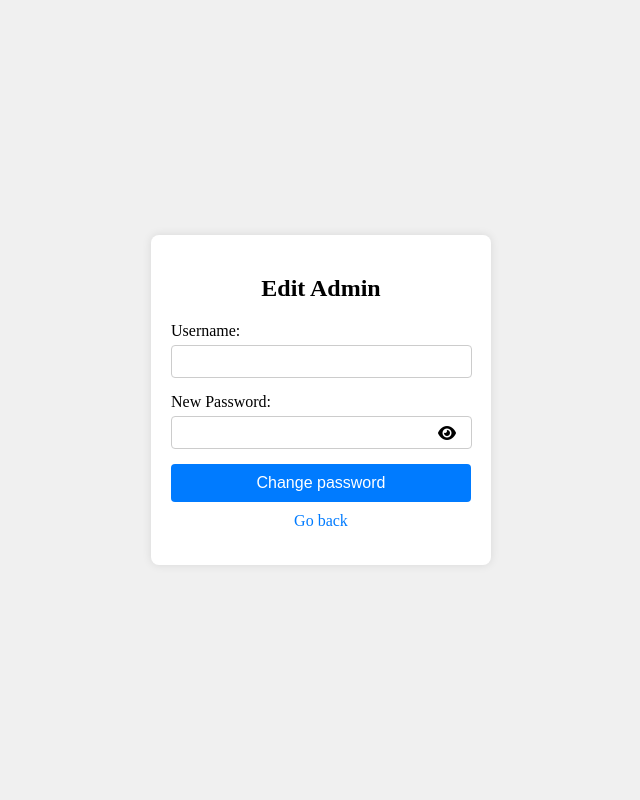
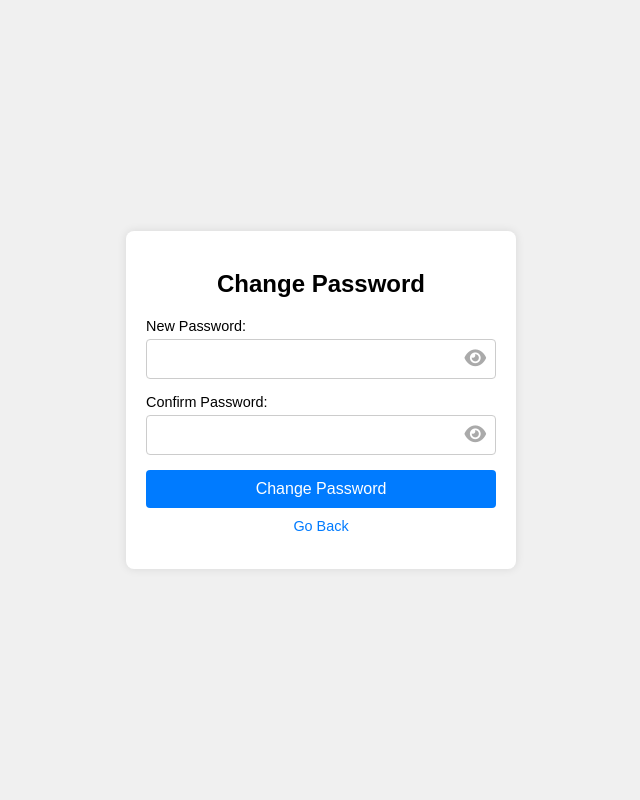
Before and after one commit to AbdulPaito/OCT-14, a PHP site: page /admin_edit.php in a window 1280 px wide. Shown: the whole page, without its empty margins (319-959 px from the left). Run offline with PHP 8.4, Linux system fonts and the light colour scheme; data that the repository does not hold is empty.

Commit message:
Add files via upload

```diff
--- a/admin_edit.php
+++ b/admin_edit.php
@@ -2,74 +2,50 @@
 session_start();
 require_once('database.php'); // Ensure this includes your database connection
 
-$username_admin = "";
-$new_password_admin = "";
+$new_password = "";
+$confirm_password = "";
 $message = "";
 
-// Fetch user data if an ID is provided (for initial form display or after update)
+// Fetch user ID if provided
 if (isset($_GET['id'])) {
     $id = $_GET['id'];
-
-    // Fetch current user data
-    $query = "SELECT username_admin FROM admins WHERE id = ?";
-    $stmt = mysqli_prepare($conn, $query);
-
-    if ($stmt) {
-        mysqli_stmt_bind_param($stmt, "i", $id);
-        mysqli_stmt_execute($stmt);
-        mysqli_stmt_bind_result($stmt, $username_admin);
-        mysqli_stmt_fetch($stmt);
-        mysqli_stmt_close($stmt);
-    }
 }
 
 // Check if form was submitted
 if ($_SERVER["REQUEST_METHOD"] == "POST") {
-    $username_admin = $_POST['username_admin'];
-    $new_password_admin = $_POST['password_admin'];
+    $new_password = $_POST['password'];
+    $confirm_password = $_POST['confirm_password'];
 
-    if (empty($new_password_admin)) {
-        // Update only the username if the password is not provided
-        $query = "UPDATE admins SET username_admin = ? WHERE id = ?";
+    // Initialize query variables
+    $query = "UPDATE users SET password = ? WHERE id = ?";
+    $params = [];
+    $types = "si";
+
+    // Check if new password and confirm password match
+    if (!empty($new_password)) {
+        if ($new_password === $confirm_password) {
+            $params[] = $new_password;
+            $params[] = $id;
+
+            // Prepare and execute the query
             $stmt = mysqli_prepare($conn, $query);
 
             if ($stmt) {
-            mysqli_stmt_bind_param($stmt, "si", $username_admin, $id);
+                mysqli_stmt_bind_param($stmt, $types, ...$params);
                 $success = mysqli_stmt_execute($stmt);
 
                 if ($success) {
-                $message = "Admin username updated successfully.";
+                    $message = "Password updated successfully.";
                 } else {
-                $message = "Error updating admin: " . mysqli_error($conn);
+                    $message = "Error updating password: " . mysqli_error($conn);
                 }
             } else {
                 $message = "Prepare statement failed: " . mysqli_error($conn);
             }
         } else {
-        // Update both the username and password
-        $query = "UPDATE admins SET username_admin = ?, password_admin = ? WHERE id = ?";
-        $stmt = mysqli_prepare($conn, $query);
-
-        if ($stmt) {
-            mysqli_stmt_bind_param($stmt, "ssi", $username_admin, $new_password_admin, $id);
-            $success = mysqli_stmt_execute($stmt);
-
-            if ($success) {
-                $message = "Admin updated successfully.";
-
-                // Update session if the user updates their own username or password
-                if (isset($_SESSION['username_admin']) && $_SESSION['username_admin'] === $username_admin) {
-                    $_SESSION['username_admin'] = $username_admin;
-                }
-            } else {
-                $message = "Error updating admin: " . mysqli_error($conn);
-            }
-        } else {
-            $message = "Prepare statement failed: " . mysqli_error($conn);
+            $message = "Passwords do not match.";
         }
     }
-
-    mysqli_stmt_close($stmt);
 }
 
 mysqli_close($conn);
@@ -80,21 +56,27 @@ mysqli_close($conn);
 <head>
     <meta charset="UTF-8">
     <meta name="viewport" content="width=device-width, initial-scale=1.0">
-    <title>Edit Admin</title>
-    <link rel="stylesheet" href="https://cdnjs.cloudflare.com/ajax/libs/font-awesome/6.0.0-beta3/css/all.min.css"> <!-- Font Awesome -->
+    <title>Change Password</title>
     <style>
+        body, input, button {
+            font-family: Arial, sans-serif;
+            margin: 0;
+            padding: 0;
+            box-sizing: border-box;
+        }
+
         body {
             display: flex;
             justify-content: center;
             align-items: center;
             height: 100vh;
-            margin: 0;
             background-color: #f0f0f0;
         }
 
         .form-container {
-            width: 300px;
-            background-color: #ffffff;
+            width: 100%;
+            max-width: 350px;
+            background-color: #fff;
             padding: 20px;
             border-radius: 8px;
             box-shadow: 0 0 10px rgba(0,0,0,0.1);
@@ -102,42 +84,38 @@ mysqli_close($conn);
 
         .form-container h2 {
             text-align: center;
+            margin-bottom: 20px;
+            font-size: 1.5em;
         }
 
         .form-group {
+            position: relative;
             margin-bottom: 15px;
-            position: relative;
         }
 
         .form-group label {
             display: block;
             margin-bottom: 5px;
+            font-size: 0.9em;
         }
 
         .form-group input[type="text"],
         .form-group input[type="password"] {
-            width: 283px;
-            padding: 8px;
+            width: 100%;
+            padding: 10px 35px 10px 10px;
             border: 1px solid #ccc;
             border-radius: 4px;
-
-        }
-
-        .form-group .password-container {
-            position: relative;
-        }
-
-        .form-group .password-container input {
-            padding-right: 40px; /* Space for the eye icon */
+            font-size: 1em;
         }
 
         .form-group .eye-icon {
             position: absolute;
-            right: 15px;
+            right: 10px;
             top: 40px;
             transform: translateY(-50%);
             cursor: pointer;
-            font-size: 16px;
+            font-size: 1.2em;
+            color: #aaa;
         }
 
         .form-group button {
@@ -148,8 +126,8 @@ mysqli_close($conn);
             border: none;
             border-radius: 4px;
             cursor: pointer;
-            font-size: 16px;
-            text-align: center;
+            font-size: 1em;
+            transition: background-color 0.3s ease;
         }
 
         .form-group button:hover {
@@ -162,49 +140,50 @@ mysqli_close($conn);
             margin-top: 10px;
             color: #007bff;
             text-decoration: none;
+            font-size: 0.9em;
         }
 
         .form-group a:hover {
             text-decoration: underline;
         }
+
     </style>
+    <link rel="stylesheet" href="https://cdnjs.cloudflare.com/ajax/libs/font-awesome/6.0.0/css/all.min.css">
 </head>
 <body>
     <div class="form-container">
-        <h2>Edit Admin</h2>
+        <h2>Change Password</h2>
         <?php if (!empty($message)) : ?>
             <p><?php echo $message; ?></p>
         <?php endif; ?>
         <form action="<?php echo htmlspecialchars($_SERVER["PHP_SELF"]) . '?id=' . $id; ?>" method="POST">
             <div class="form-group">
-                <label for="username_admin">Username:</label>
-                <input type="text" id="username_admin" name="username_admin" value="<?php echo htmlspecialchars($username_admin); ?>">
-            </div>
-            <div class="form-group password-container">
-                <label for="password_admin">New Password:</label>
-                <input type="password" id="password_admin" name="password_admin" value="<?php echo htmlspecialchars($new_password_admin); ?>">
-                <i class="fas fa-eye eye-icon" onclick="togglePassword()"></i> <!-- Font Awesome eye icon -->
+                <label for="password">New Password:</label>
+                <input type="password" id="password" name="password">
+                <i class="fas fa-eye eye-icon" onclick="togglePassword('password')"></i>
             </div>
             <div class="form-group">
-                <button type="submit" name="submit">Change password</button>
-                <a href="dashboard.php?page=admin">Go back</a>
+                <label for="confirm_password">Confirm Password:</label>
+                <input type="password" id="confirm_password" name="confirm_password">
+                <i class="fas fa-eye eye-icon" onclick="togglePassword('confirm_password')"></i>
+            </div>
+            <div class="form-group">
+                <button type="submit" name="submit">Change Password</button>
+                <a href="dashboard.php?page=settings">Go Back</a>
             </div>
         </form>
     </div>
 
     <script>
-        function togglePassword() {
-            const passwordField = document.getElementById('password_admin');
-            const eyeIcon = document.querySelector('.eye-icon');
-
-            if (passwordField.type === 'password') {
-                passwordField.type = 'text';
-                eyeIcon.classList.remove('fa-eye');
-                eyeIcon.classList.add('fa-eye-slash');
+        function togglePassword(fieldId) {
+            const field = document.getElementById(fieldId);
+            const icon = field.nextElementSibling;
+            if (field.type === "password") {
+                field.type = "text";
+                icon.classList.replace("fa-eye", "fa-eye-slash");
             } else {
-                passwordField.type = 'password';
-                eyeIcon.classList.remove('fa-eye-slash');
-                eyeIcon.classList.add('fa-eye');
+                field.type = "password";
+                icon.classList.replace("fa-eye-slash", "fa-eye");
             }
         }
     </script>
--- a/registration.php
+++ b/registration.php
@@ -44,7 +44,7 @@ if (!$result) {
             position: relative;
             padding: 10px;
             width: auto;
-            margin-top: -36px;
+            margin-top: -30px;
             margin-left: -36px;
         }
 
@@ -53,7 +53,7 @@ if (!$result) {
         text-align: center;
         background: #1182fa;;
         color: #fff;
-        padding: 10px 0;
+        padding: 20px 0;
         margin: 0;
 
         }
```
Also changed, not shown: edit.php (+12 -42 lines). Lines whose indentation alone changed are shown as unchanged.
